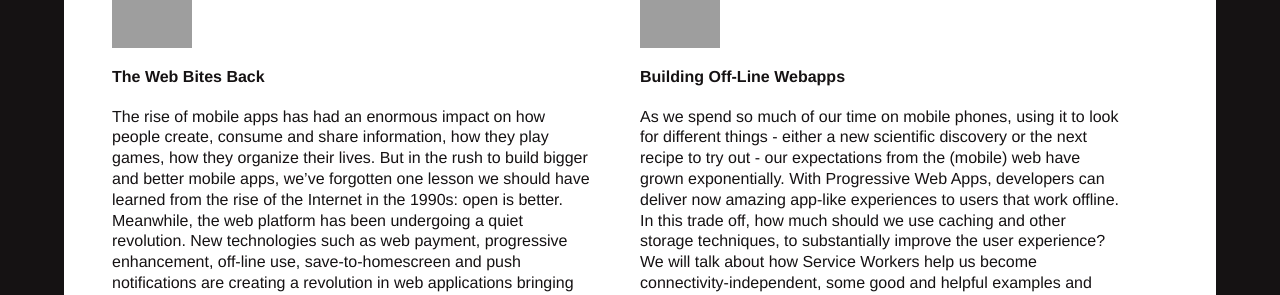
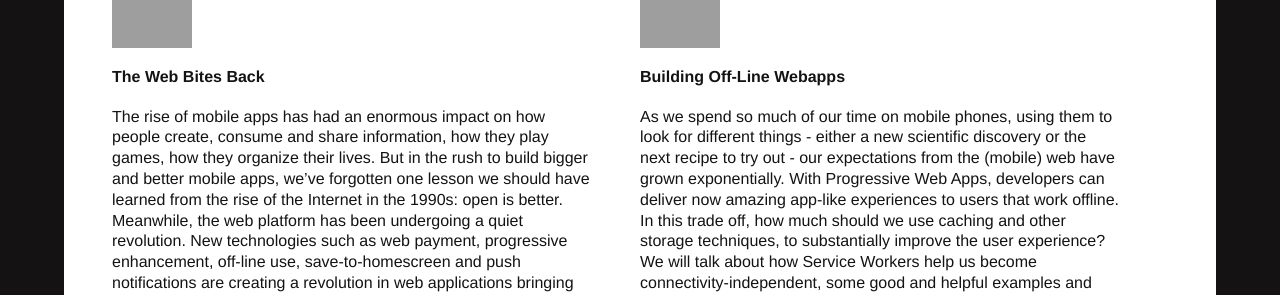
Before and after one commit to SamsungInternet/homepage-archive, a Jekyll site: the page built from events/mwp-ams.md, in a window 1280 px wide. Shown: the part 572-867 px from the top of the page. Built offline with Jekyll 4.4.1, drawn with Linux system fonts in a browser that asks for light colours; some of the changed text lies outside the part shown; grey boxes are pictures that could not be loaded.

Commit message:
(Another tiny tweak)

```diff
--- a/events/mwp-ams.md
+++ b/events/mwp-ams.md
@@ -21,7 +21,7 @@
 
         <img src="https://pbs.twimg.com/profile_images/798036990461624321/DckqjgK9.jpg" class="speaker-pic">
         <h4>Building Off-Line Webapps</h4>
-        <p> As we spend so much of our time on mobile phones, using it to look for different things - either a new scientific discovery or the next recipe to try out - our expectations from the (mobile) web have grown exponentially. With Progressive Web Apps, developers can deliver now amazing app-like experiences to users that work offline. In this trade off, how much should we use caching and other storage techniques, to substantially improve the user experience? We will talk about how Service Workers help us become connectivity-independent, some good and helpful examples and also our lessons learned.</p>
+        <p> As we spend so much of our time on mobile phones, using them to look for different things - either a new scientific discovery or the next recipe to try out - our expectations from the (mobile) web have grown exponentially. With Progressive Web Apps, developers can deliver now amazing app-like experiences to users that work offline. In this trade off, how much should we use caching and other storage techniques, to substantially improve the user experience? We will talk about how Service Workers help us become connectivity-independent, some good and helpful examples and also our lessons learned.</p>
     </div>
     <div class="event-well-item"><h2>Venue</h2>
         <h3>Desmet Studio’s Amsterdam bv</h3>
```
